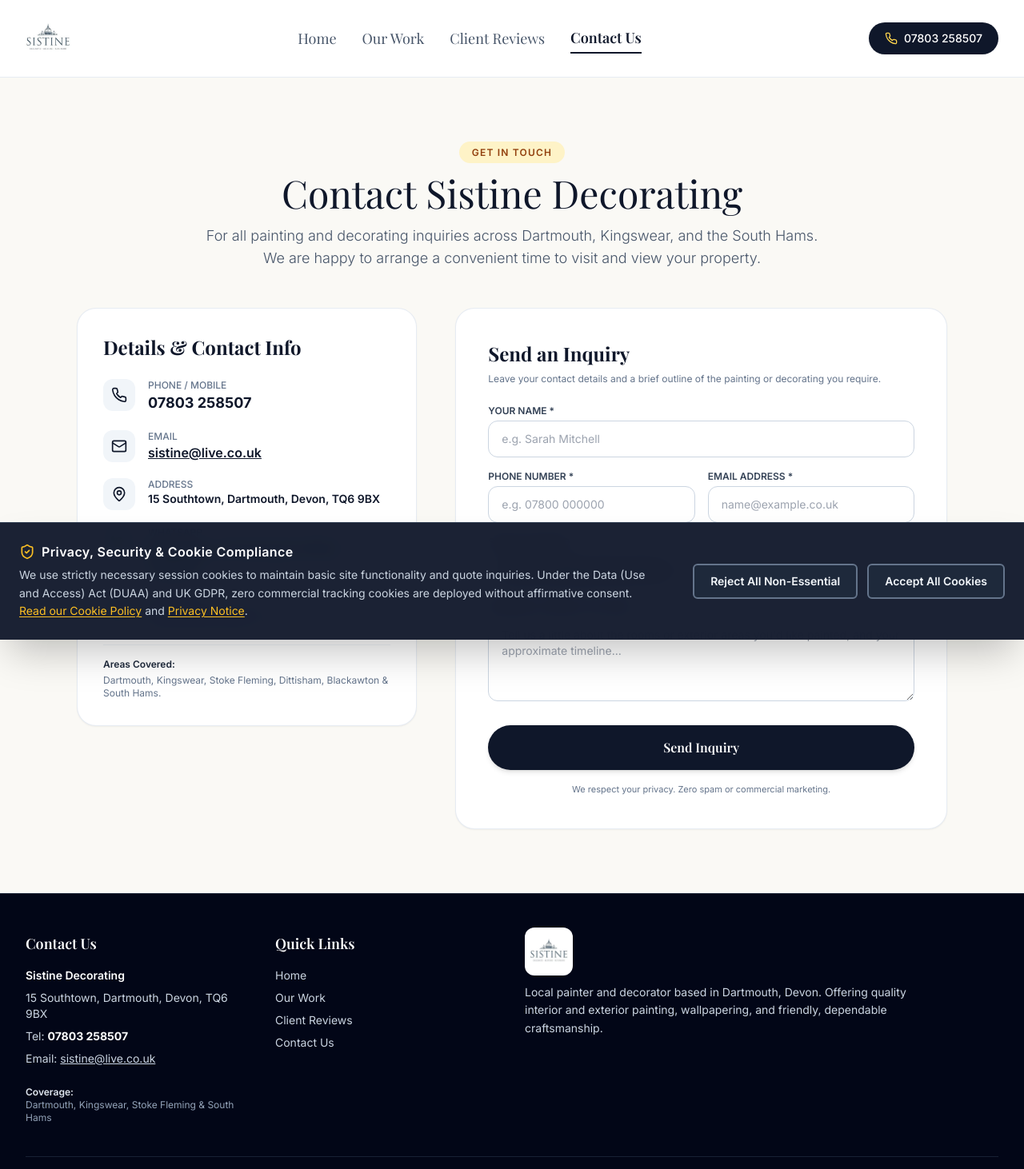
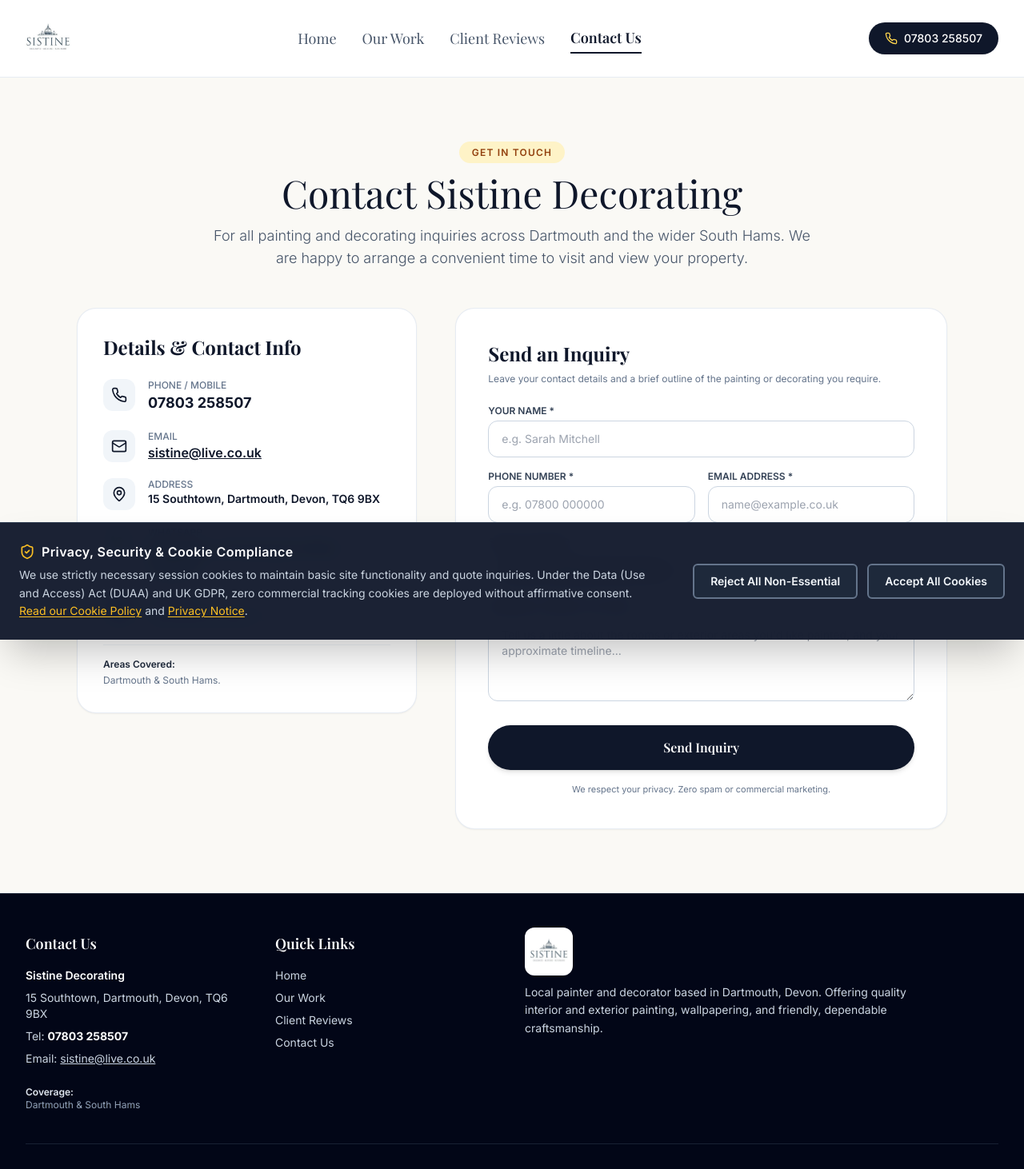
Before and after one commit to itsmyapp-code/sistine, a Next.js app: page /contact in a window 1280 px wide. Shown: the top 1462 px of the page at 80% size. Built offline with nearby package versions, Linux system fonts and the light colour scheme; a web font is replaced by a local one.

Commit message:
Update location copy to Dartmouth and wider South Hams, add official Facebook logo

```diff
--- a/src/app/contact/page.tsx
+++ b/src/app/contact/page.tsx
@@ -65,7 +65,7 @@
           Contact Sistine Decorating
         </h1>
         <p className="text-base sm:text-lg text-slate-600 font-light leading-relaxed">
-          For all painting and decorating inquiries across Dartmouth, Kingswear, and the South Hams. We are happy to arrange a convenient time to visit and view your property.
+          For all painting and decorating inquiries across Dartmouth and the wider South Hams. We are happy to arrange a convenient time to visit and view your property.
         </p>
       </div>
 
@@ -150,8 +150,10 @@
 
               {/* Facebook / Messenger */}
               <div className="flex items-start gap-4">
-                <div className="p-2.5 rounded-xl bg-blue-50 text-blue-700 shrink-0">
-                  <MessageSquare className="w-5 h-5" />
+                <div className="p-2.5 rounded-xl bg-[#1877F2]/10 text-[#1877F2] shrink-0">
+                  <svg className="w-5 h-5 fill-current" viewBox="0 0 24 24">
+                    <path d="M24 12.073c0-6.627-5.373-12-12-12s-12 5.373-12 12c0 5.99 4.388 10.954 10.125 11.854v-8.385H7.078v-3.47h3.047V9.43c0-3.007 1.792-4.669 4.533-4.669 1.312 0 2.686.235 2.686.235v2.953H15.83c-1.491 0-1.956.925-1.956 1.874v2.25h3.328l-.532 3.47h-2.796v8.385C19.612 23.027 24 18.062 24 12.073z"/>
+                  </svg>
                 </div>
                 <div>
                   <p className="text-xs text-slate-500 font-medium uppercase">Facebook</p>
@@ -159,7 +161,7 @@
                     href={BUSINESS_CONFIG.facebook}
                     target="_blank"
                     rel="noopener noreferrer"
-                    className="text-base font-semibold text-blue-800 hover:underline inline-flex items-center gap-1.5"
+                    className="text-base font-semibold text-[#1877F2] hover:underline inline-flex items-center gap-1.5"
                   >
                     <span>{BUSINESS_CONFIG.facebookHandle}</span>
                     <ExternalLink className="w-3.5 h-3.5" />
@@ -171,7 +173,7 @@
 
             <div className="pt-4 border-t border-slate-100 text-xs text-slate-500">
               <p className="font-semibold text-slate-800">Areas Covered:</p>
-              <p className="mt-1">Dartmouth, Kingswear, Stoke Fleming, Dittisham, Blackawton &amp; South Hams.</p>
+              <p className="mt-1">Dartmouth &amp; South Hams.</p>
             </div>
           </div>
 
--- a/src/app/layout.tsx
+++ b/src/app/layout.tsx
@@ -23,12 +23,12 @@
     default: "Sistine Decorating | Painters & Decorators Dartmouth, Devon",
     template: "%s | Sistine Decorating",
   },
-  description: "Professional painting and decorating in Dartmouth, Kingswear, Stoke Fleming & the South Hams. Interior and exterior residential decorating with quality finishes.",
+  description: "Professional painting and decorating in Dartmouth and the wider South Hams. Interior and exterior residential decorating with quality finishes.",
   keywords: [
     "painter and decorator Dartmouth",
     "Sistine Decorating Dartmouth",
     "painting Southtown Dartmouth",
-    "interior painters Kingswear",
+    "interior painters Dartmouth",
     "exterior decorating South Devon",
     "wallpapering Dartmouth"
   ],
@@ -37,7 +37,7 @@
   publisher: "developer.itsmyapp.co.uk",
   openGraph: {
     title: "Sistine Decorating | Dartmouth & South Devon",
-    description: "Quality residential painting and decorating services across Dartmouth, Kingswear and the South Hams.",
+    description: "Quality residential painting and decorating services across Dartmouth and the wider South Hams.",
     type: "website",
     locale: "en_GB",
     siteName: "Sistine Decorating",
--- a/src/app/page.tsx
+++ b/src/app/page.tsx
@@ -60,7 +60,7 @@
             </h2>
             <div className="text-base sm:text-lg text-slate-600 space-y-4 leading-relaxed font-normal">
               <p>
-                Based at <strong>15 Southtown in Dartmouth</strong>, Sistine Decorating provides professional interior and exterior painting services for homeowners, holiday cottages, and residential properties across Dartmouth, Kingswear, Stoke Fleming, and the wider South Hams.
+                Based at <strong>15 Southtown in Dartmouth</strong>, Sistine Decorating provides professional interior and exterior painting services for homeowners, holiday cottages, and residential properties across Dartmouth and the wider South Hams.
               </p>
               <p>
                 We believe that good decorating is built on thorough preparation, attention to detail, and a tidy, respectful way of working in your home. Whether refreshing a single room, wallpapering a feature wall, or repainting an entire coastal facade, we deliver clean, lasting results.
--- a/src/app/reviews/page.tsx
+++ b/src/app/reviews/page.tsx
@@ -67,7 +67,7 @@
           Client Reviews
         </h1>
         <p className="text-base sm:text-lg text-slate-600 font-light leading-relaxed">
-          Read what local homeowners across Dartmouth, Kingswear, and the South Hams have to say about our decorating work.
+          Read what local homeowners across Dartmouth and the South Hams have to say about our decorating work.
         </p>
       </div>
 
--- a/src/components/Footer.tsx
+++ b/src/components/Footer.tsx
@@ -39,7 +39,7 @@
 
             <div className="pt-2 text-xs text-slate-400">
               <p className="font-semibold text-slate-200">Coverage:</p>
-              <p>Dartmouth, Kingswear, Stoke Fleming &amp; South Hams</p>
+              <p>Dartmouth &amp; South Hams</p>
             </div>
           </div>
 
--- a/src/data/initialData.ts
+++ b/src/data/initialData.ts
@@ -18,11 +18,7 @@
   facebookHandle: 'sistinedecoration',
   coverageAreas: [
     'Dartmouth',
-    'Kingswear',
-    'Stoke Fleming',
-    'Dittisham',
-    'Blackawton',
-    'Totnes & South Hams'
+    'South Hams'
   ],
   workingHours: 'Monday – Friday: 08:00 – 17:30 | Saturday: By Appointment',
   insuranceCoverage: 'Fully Insured Public Liability',
```
